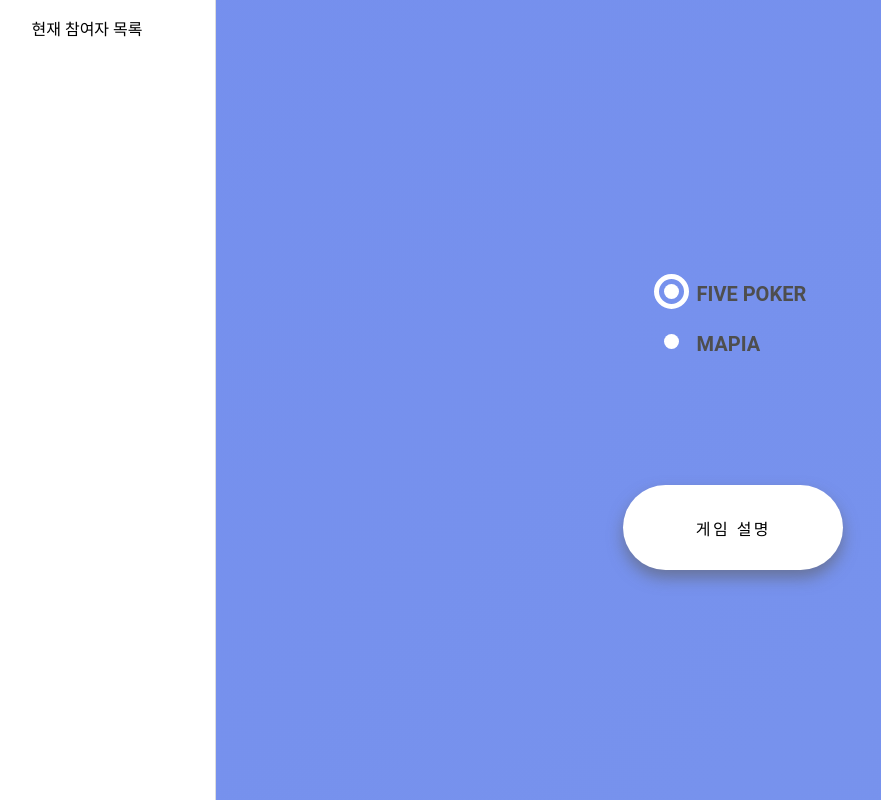
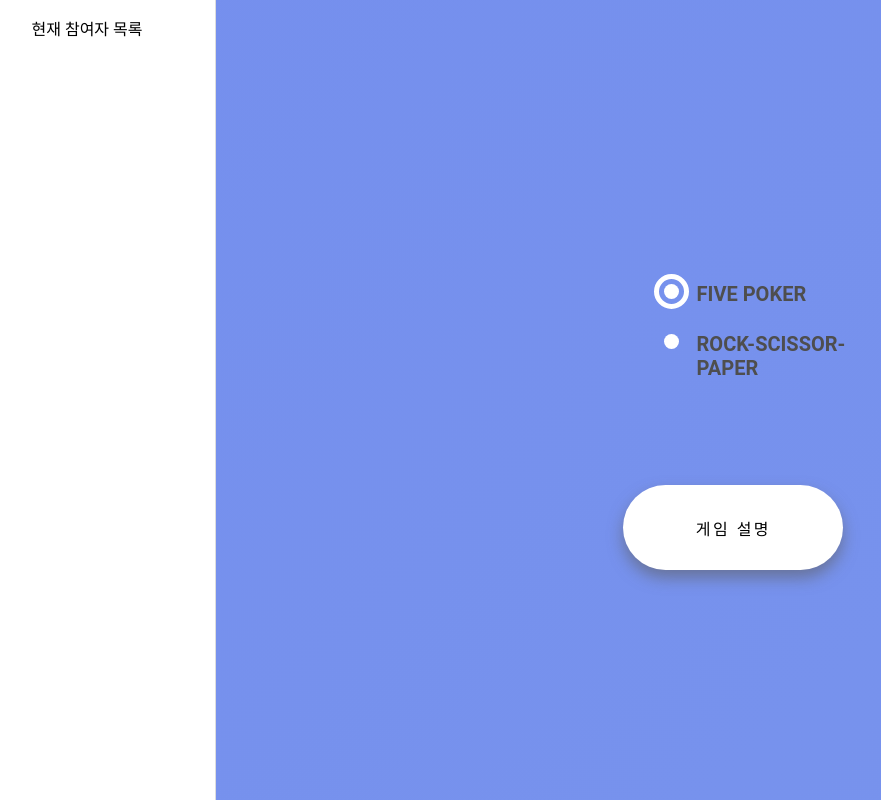
Before and after one commit to SmartWebService/SmartGameSupporter, a Django app: template core/templates/create.html in a window 1280 px wide. Shown: the whole page, without its empty margins (41-922 px from the left). Run offline with Django 3.2, Linux system fonts and the light colour scheme; the template is opened without the code that fills it, so the values that code supplies are empty.

Commit message:
rock-scissor-paper

```diff
--- a/core/templates/create.html
+++ b/core/templates/create.html
@@ -123,8 +123,8 @@
             </div>
         </li>
         <li>
-            <input type="radio" name="1" value="MAPIA">
-            <label>MAPIA</label>
+            <input type="radio" name="1" value="ROCK-SCISSOR-PAPER">
+            <label>ROCK-SCISSOR-PAPER</label>
             <div class="bullet">
                 <div class="line zero"></div>
                 <div class="line one"></div>
```
